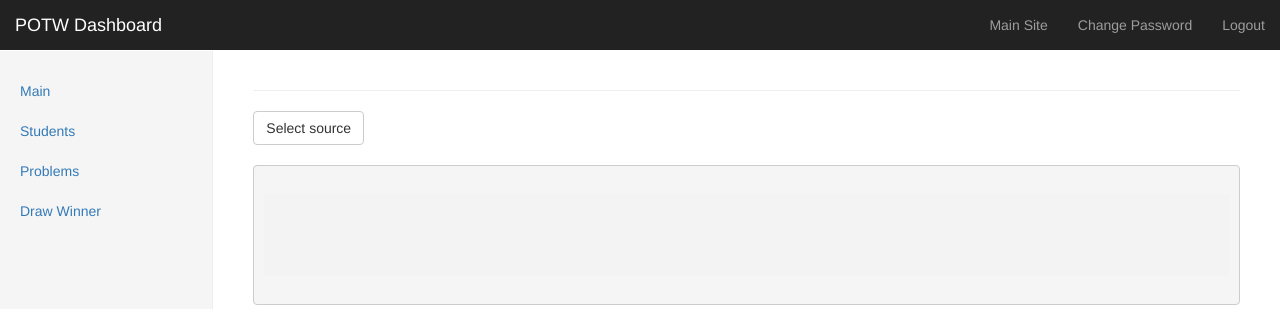
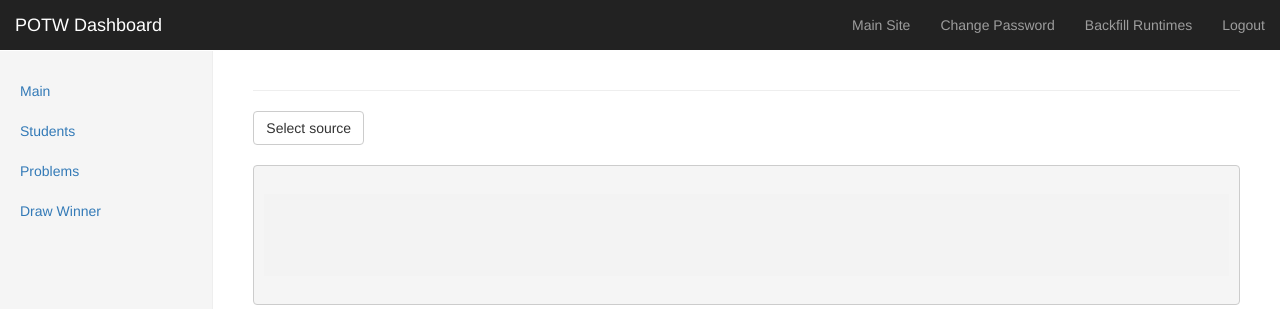
Before and after one commit to Quinny/uWindsor-POTW-Leaderboard, a Django app: template templates/dashboard/backfill_sub.html in a window 1280 px wide. Shown: the top 309 px of the page. Run offline with Django 3.2, Linux system fonts and the light colour scheme; the template is opened without the code that fills it, so the values that code supplies are empty; some libraries are stand-ins or nearby versions.

Commit message:
added link to runtime backfill

```diff
--- a/dashboard/views.py
+++ b/dashboard/views.py
@@ -149,7 +149,7 @@ def accept_sub(request):
 
 @login_required
 def backfill_runtimes(request):
-    need_runtimes = Solution.objects.filter(run_time=0.0)
+    need_runtimes = Solution.objects.filter(run_time=0.0).order_by("-week")
     return render(request, "dashboard/backfill.html", {"submissions" : need_runtimes})
 
 @login_required
--- a/templates/dashboard/header.html
+++ b/templates/dashboard/header.html
@@ -38,6 +38,7 @@
                     Change Password
                 </a>
             </li>
+            <li><a href="/dashboard/submission/backfill">Backfill Runtimes</a></li>
             <li><a href="/dashboard/logout">Logout</a></li>
             <!--<li><a href="#">Profile</a></li>
                 <li><a href="#">Help</a></li>-->
```
